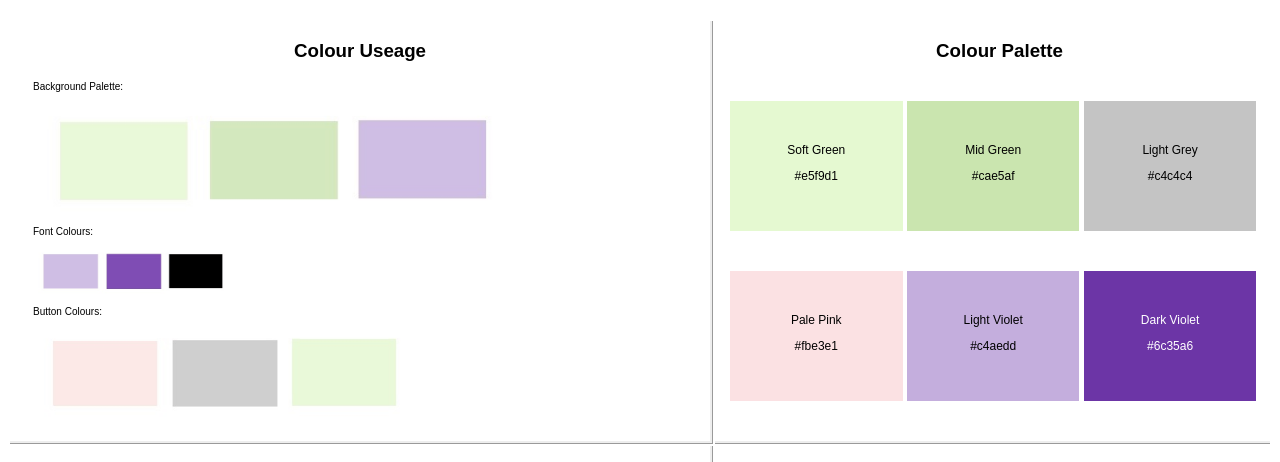
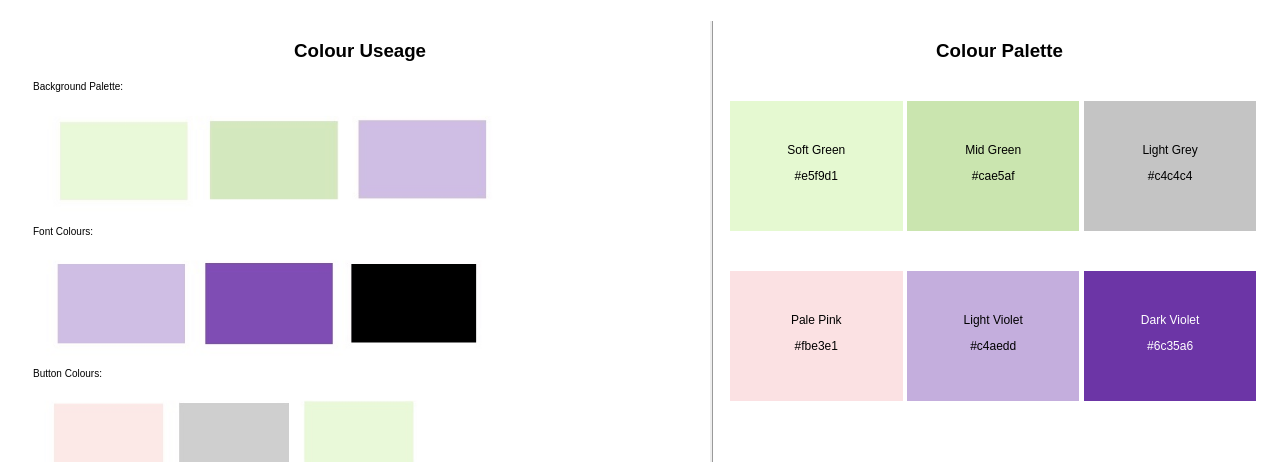
Before and after one commit to rae72sch/wisteria, a plain HTML site: page index.html in a window 1280 px wide. Shown: the part 315-777 px from the top of the page. Drawn offline with Linux system fonts and the light colour scheme.

Commit message:
Update index.html

```diff
--- a/index.html
+++ b/index.html
@@ -34,13 +34,13 @@
                                 Font Colours:
                             </p>
                             <p class="center-image">
-                                <img src="font_palette.jpg" width="30%">
+                                <img src="font_palette.jpg" width="70%">
                             </p>
                             <p>
                                 Button Colours:
                             </p>
                             <p class="center-image">
-                                <img src="button_palette.jpg" width="400px">
+                                <img src="button_palette.jpg" width="60%">
                             </p><br>
                         </div>
                     </td>
```
